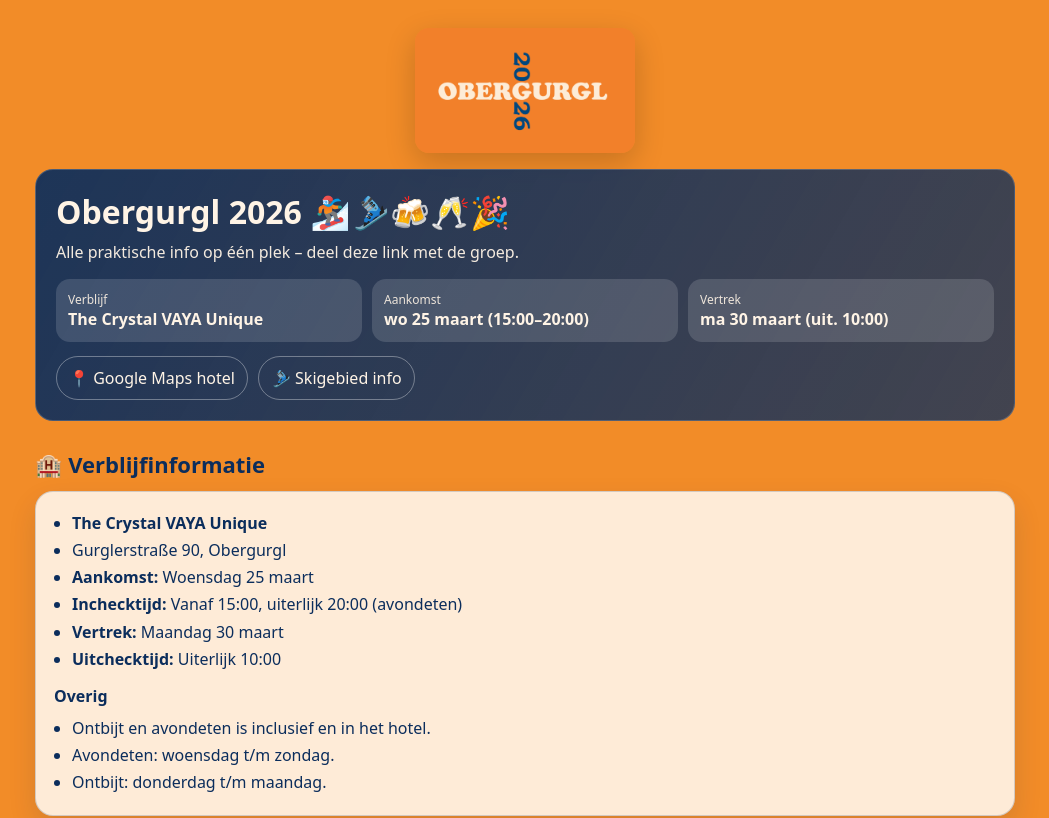
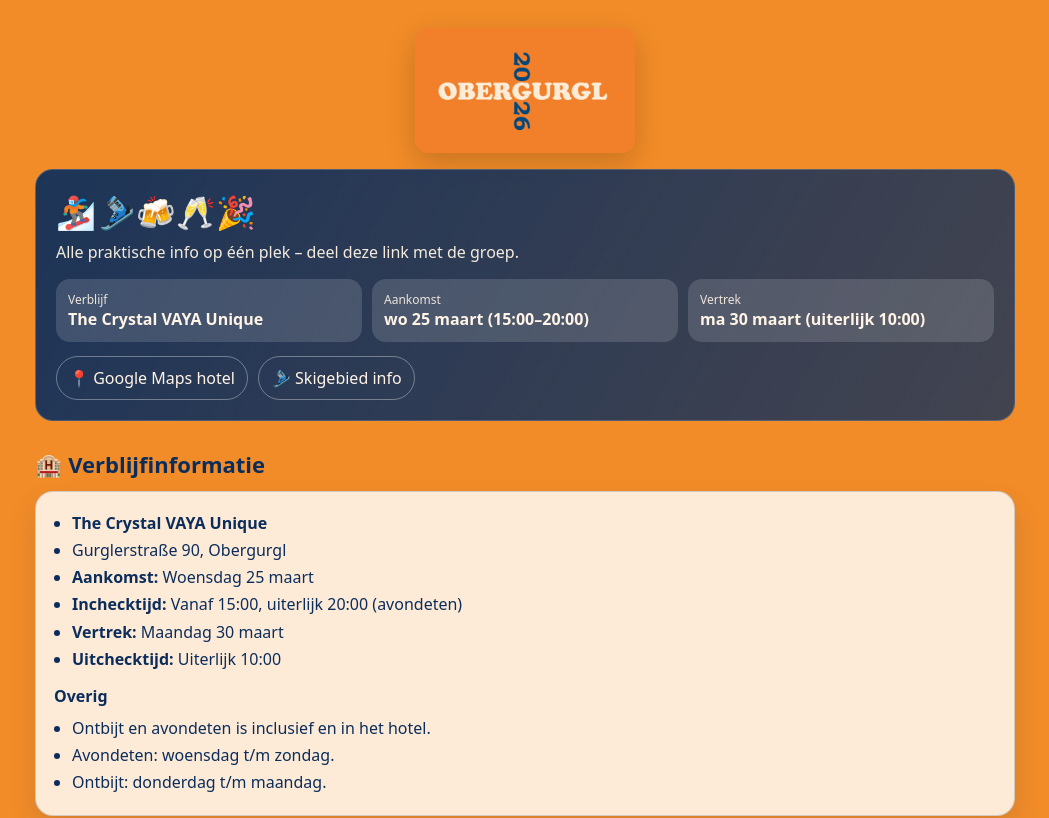
Before and after one commit to Lauwiep/Obergurgl-2026, a Next.js app: page / in a window 1280 px wide. Shown: the top 818 px of the page, without its empty margins (115-1164 px from the left). Built offline with nearby package versions, Linux system fonts and the light colour scheme.

Commit message:
Update page.js

```diff
--- a/app/page.js
+++ b/app/page.js
@@ -3,12 +3,12 @@
 import { useMemo, useState } from "react";
 
 const data = {
-  title: "Obergurgl 2026 🏂🎿🍻🥂🎉",
+  title: "🏂🎿🍻🥂🎉",
   subtitle: "Alle praktische info op één plek – deel deze link met de groep.",
   highlights: [
     { label: "Verblijf", value: "The Crystal VAYA Unique" },
     { label: "Aankomst", value: "wo 25 maart (15:00–20:00)" },
-    { label: "Vertrek", value: "ma 30 maart (uit. 10:00)" }
+    { label: "Vertrek", value: "ma 30 maart (uiterlijk 10:00)" }
   ],
   links: [
     {
```
